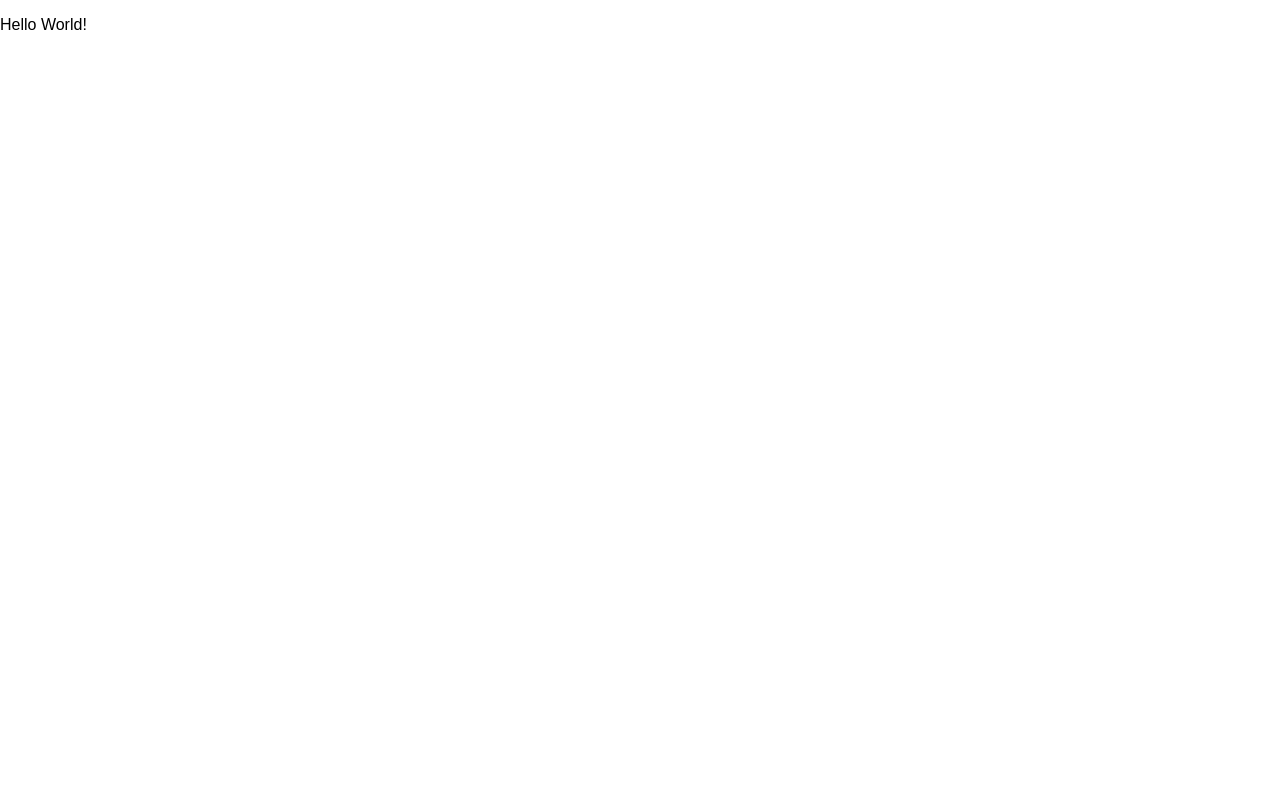
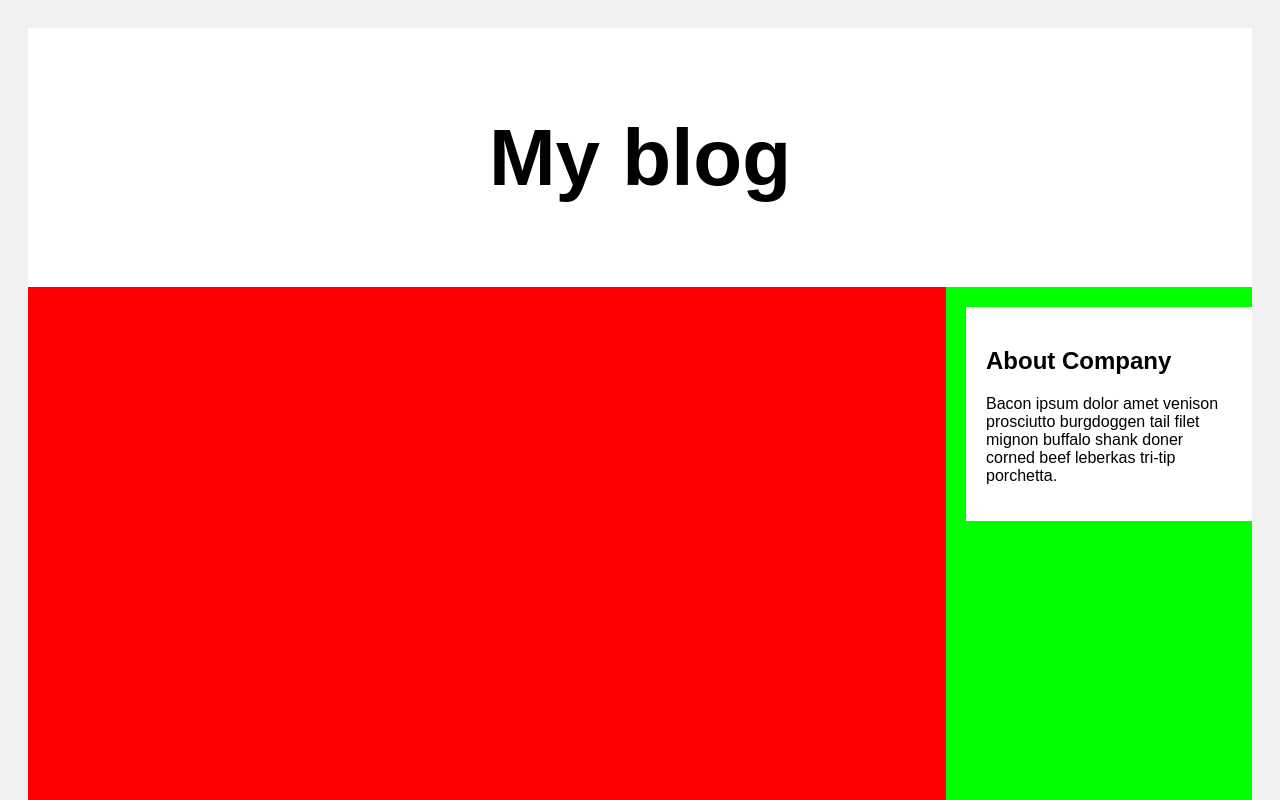
Before and after one commit to Ch4nge/BlogProject, a React (Create React App) app in the folder blog/: page / in a window 1280 px wide. Shown: the top 800 px of the page. Built offline with nearby package versions, Linux system fonts and the light colour scheme.

Commit message:
Added layout

```diff
--- a/blog/src/App.js
+++ b/blog/src/App.js
@@ -1,10 +1,12 @@
 import React, { Component } from 'react';
+import MainLayout from './layouts/MainLayout';
+
 
 class App extends Component {
   render() {
     return (
       <div className="App">
-        <p> Hello World! </p>
+        <MainLayout />
       </div>
     );
   }
--- a/blog/src/index.css
+++ b/blog/src/index.css
@@ -1,5 +1,56 @@
+* {
+  box-sizing: border-box;
+}
 body {
-  margin: 0;
-  padding: 0;
-  font-family: sans-serif;
+  font-family: Arial;
+  padding: 20px;
+  background: #f1f1f1;
 }
+
+.header {
+  padding: 30px;
+  font-size: 40px;
+  text-align: center;
+  background: white;
+}
+
+.leftColumn {
+  float: left;
+  width: 75%;
+  height: 1000px;
+  background: #ff0000
+}
+
+.rightColumn {
+  float: left;
+  width: 25%;
+  height: 1000px;
+  padding-left: 20px;
+  background: #00ff00
+}
+
+.footer {
+  padding: 20px;
+  text-align: center;
+  background: #ddd;
+  margin-top: 20px;
+}
+.card {
+  background-color: white;
+  padding: 20px;
+  margin-top: 20px;
+}
+
+.container:after {
+  content: "";
+  display: table;
+  clear: both;
+}
+
+/* Make columns responsive */
+@media screen and (max-width: 800px) {
+  .leftcolumn, .rightcolumn {
+      width: 100%;
+      padding: 0;
+  }
+}
--- /dev/null
+++ b/blog/src/layouts/MainLayout.js
@@ -0,0 +1,29 @@
+import React, {Component} from 'react';
+import About from '../rightcolumn/About';
+
+
+export default class MainLayout extends Component {
+
+    render(){
+        return(
+            <div>
+                <div className="header">
+                    <h1>My blog</h1>
+                </div>
+                <div className="container">
+                    <div className="leftColumn">
+
+                    </div>
+                    <div className="rightColumn">
+                        <About />
+                    </div>
+                </div>
+
+                <div className="footer">
+                    <h2>Footer</h2>
+                </div>
+            </div>
+        );
+
+    }
+}
--- /dev/null
+++ b/blog/src/rightcolumn/About.js
@@ -0,0 +1,14 @@
+import React, {Component} from 'react';
+
+export default class MainLayout extends Component {
+
+    render(){
+        return(
+            <div className="card">
+                <h2>About Company</h2>
+                <p>Bacon ipsum dolor amet venison prosciutto burgdoggen tail filet mignon buffalo shank doner corned beef leberkas tri-tip porchetta.</p>
+            </div>
+        );
+
+    }
+}
```
Also changed, not shown: blog/package.json (line endings or trailing spaces).
